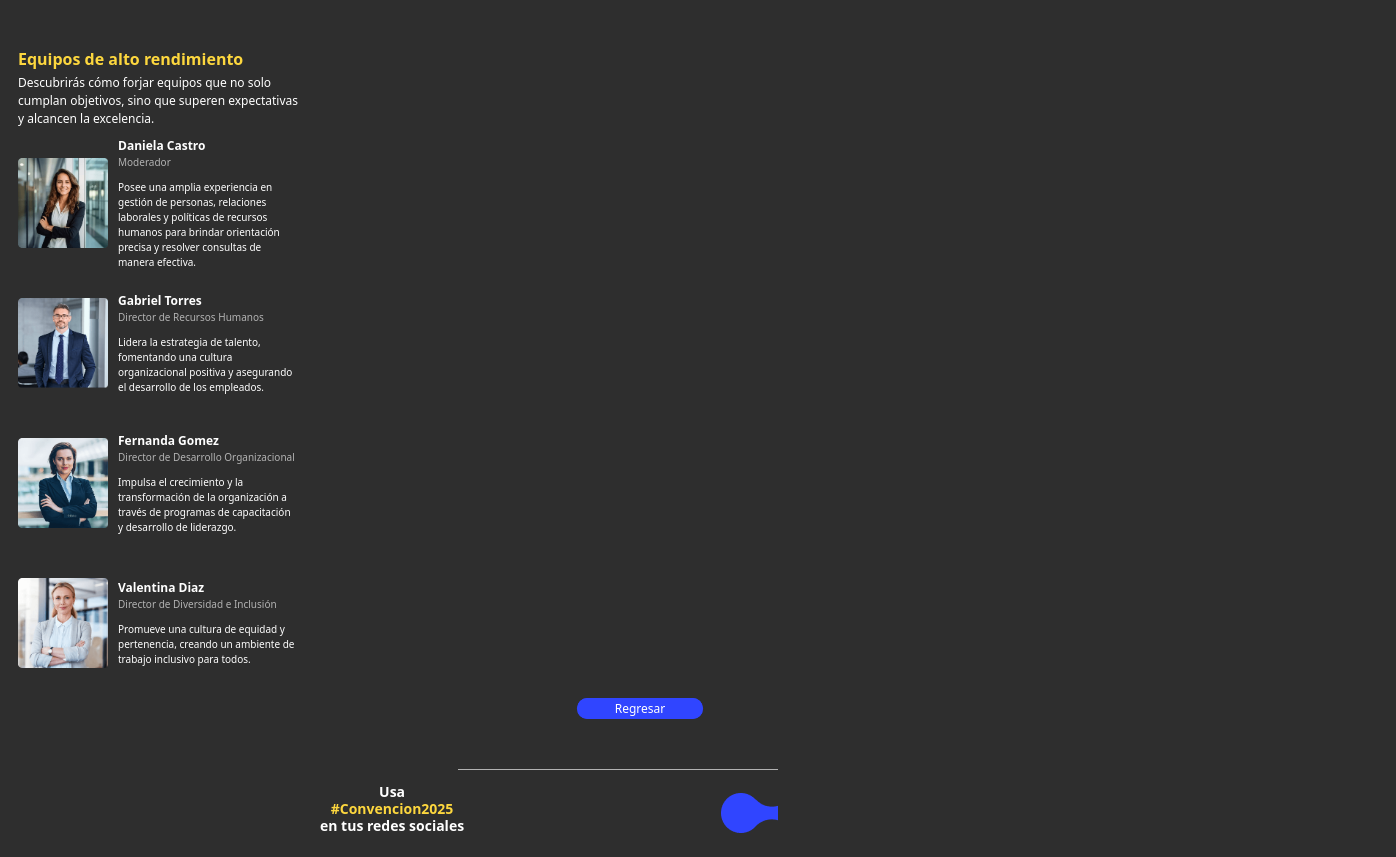
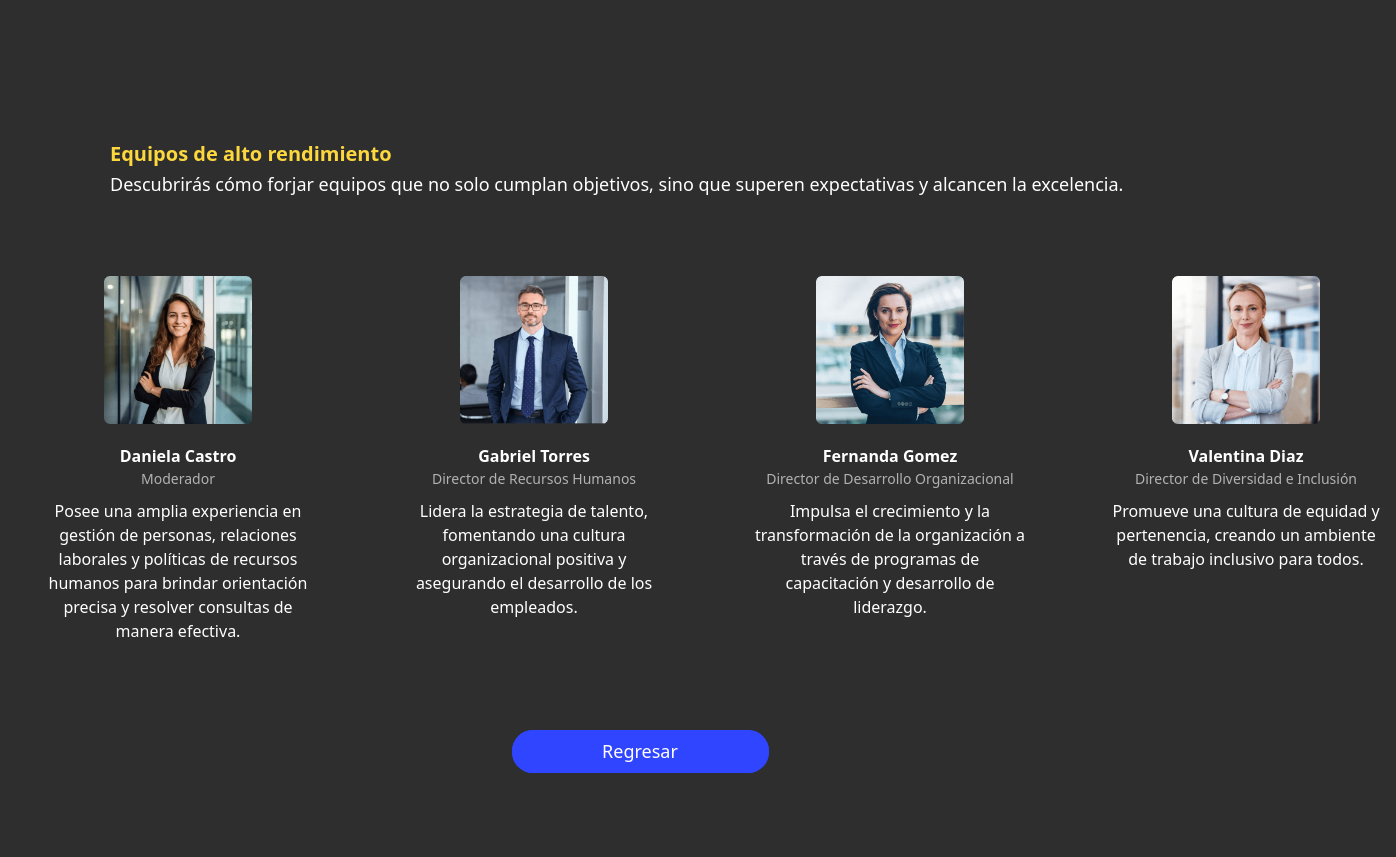
Before and after one commit to mcer23/ConvencionGC, a plain HTML site: page html/temporal/paneles/panel_1.html in a window 1280 px wide. Shown: the whole page, 1396 px wide, since content can reach past the window. After the commit the page ends 800 px from the top, so only its background shows below. Drawn offline with nearby package versions, Linux system fonts and the light colour scheme; files whose address does not match are found by name.

Commit message:
paneles desktop ok

```diff
--- a/html/temporal/paneles/panel_1.html
+++ b/html/temporal/paneles/panel_1.html
@@ -17,6 +17,7 @@
             <h1>Equipos de alto rendimiento</h1>
             <p>Descubrirás cómo forjar equipos que no solo cumplan objetivos, sino que superen expectativas y alcancen la excelencia.</p>
         </div>
+      <div class="panel--container">
           <!-- Moderador -->
           <div class="panel--card">
             <div class="panel--img">
@@ -61,20 +62,15 @@
                 <p class="card-subtitle">Promueve una cultura de equidad y pertenencia, creando un ambiente de trabajo inclusivo para todos.</p>
               </div>
         </div>
-      </section>
+
+      </div>
+
       <div class="div-enlaces">
         <a href="../paneles.html" class="enlaces--btn">Regresar</a>
       </div>
 
     </main>
-    <footer>
-      <div>
-          <img src="../../../assets/ico/footer_mobile.png" alt="footer_asset">
-          <div class="footer_txt">
-              <p class="footer_txt_white" style="color: #FFF">Usa</p><p class="footer_txt_yellow" style="color: #FDD73E;"> #Convencion2025 </p><p class="footer_txt_white" style="color: #FFF"> en tus redes sociales</p>
-          </div>
-      </div>
-    </footer>
+
 
     <script src="temporal.js"></script>
     <script src="https://cdn.jsdelivr.net/npm/bootstrap@5.3.3/dist/js/bootstrap.bundle.min.js" integrity="sha384-YvpcrYf0tY3lHB60NNkmXc5s9fDVZLESaAA55NDzOxhy9GkcIdslK1eN7N6jIeHz" crossorigin="anonymous"></script>
--- a/html/temporal/paneles/paneles.css
+++ b/html/temporal/paneles/paneles.css
@@ -16,20 +16,6 @@ html{
         overflow-x:hidden;}
 
 /*************  Mobile first    ***********/
-.chatico{
-    display: flex;
-    justify-content: flex-end;
-    align-items: flex-end;
-    position: fixed;
-    bottom: 10px;
-    right: 10px;
-    z-index: 100;}
-
-.chatico img{
-    width: 38px;
-    max-width: 61px;
-    height: auto;
-    background-color: transparent;}
 
 .main--title h1{
     margin-top:50px ;
@@ -59,13 +45,11 @@ html{
 
 .chatico img{
     width: 38px;
-    max-width: 61px;
     height: auto;}
 
 .panel--card{
     position: relative;
     width:300px;
-    max-width: 813px;
     height: 130px;
     display: flex;
     margin: 10px 18px;}
@@ -90,7 +74,6 @@ html{
 }
 .panel--img img{
     width:90px;
-    max-width: 257px;
     height: auto;}
 
 .panel--txt{
@@ -121,7 +104,6 @@ html{
 
 .div-enlaces {
     width: 126px;
-    max-width: 226px;
     height: 21px;
     border-radius: 13px;
     background-color: #3045FF;
@@ -131,7 +113,6 @@ html{
 }
 .div-enlaces a{
     width: 126px;
-    max-width: 226px;
     height: 21px;
     border-radius: 13px;
     background-color: #3045FF;
@@ -144,23 +125,77 @@ html{
     align-items: center;
 }
 
+@media(min-width:1024px){
+    .main--title h1{
+        margin-top:142px ;
+        margin-left: 110px;
+        font-size: 2rem;
+        text-wrap: nowrap;}
 
-footer{
-        position: relative;
-        text-align: center;
-        padding-top: 50px;}
+    .main--title p{
+        width: 1029px;
+        margin-left: 110px;
+        font-size: 1.8rem;
+        margin-bottom: 58px;
+        text-wrap: nowrap;}
+
+    .panel--container {
+            display: grid;
+            grid-template-columns: repeat(4, 1fr);
+            gap: 2rem;
+            padding: 1rem;
+          }
 
 
-
-.footer_txt{
-        position: absolute;
-        top:50%;
-        left: 25%;}
+    .panel--card{
+        display: grid;
+        grid-template-columns: 1fr;
+        justify-items: center;
+        text-align: center;}
 
 
+    .panel--img img{
+        width:148px;
+        height: auto;}
 
-.footer_txt p{
-        font-size: 1.4rem;
-        font-weight: 700;
-        text-align: center;
-        line-height: 0.5;}
+
+    .panel--txt {
+            padding-top: 1rem;
+          }
+
+    .panel--txt p{
+            width: 273px;
+            height: auto;
+        }
+
+    .card-title{
+            font-size: 1.6rem;
+            text-align: center;}
+
+    .card-text{
+            font-size: 1.4rem;
+            text-wrap: wrap;
+            text-align: center;}
+
+    .card-subtitle{
+            font-size: 1.6rem;
+            text-align: center;}
+
+    .div-enlaces {
+            width: 257px;
+            height: 43px;
+            border-radius: 21px;
+            background-color: #3045FF;
+            display: flex;
+            justify-content: center;
+            align-items: center;
+            margin-top: 304px;
+        }
+        .div-enlaces a{
+            width: 257px;
+            height: 43px;
+            border-radius: 21px;
+            font-size: 1.8rem;
+        }
+
+}
```
Also changed, not shown: html/temporal/paneles/panel_2.html (+6 -10 lines), html/temporal/paneles/panel_3.html (+6 -10 lines), html/temporal/paneles/panel_4.html (+7 -10 lines), html/temporal/paneles/panel_5.html (+6 -10 lines), html/temporal/paneles/panel_6.html (+5 -10 lines). Lines whose indentation alone changed are shown as unchanged.
